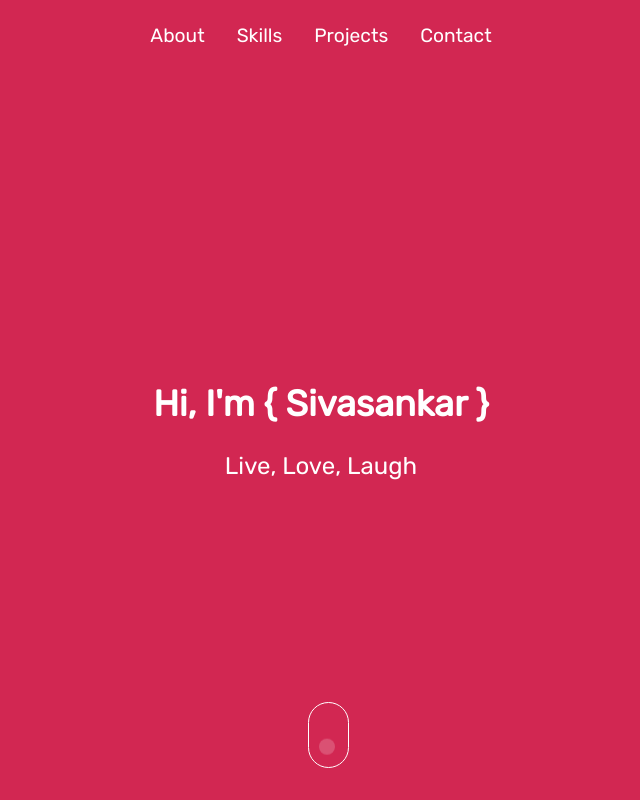
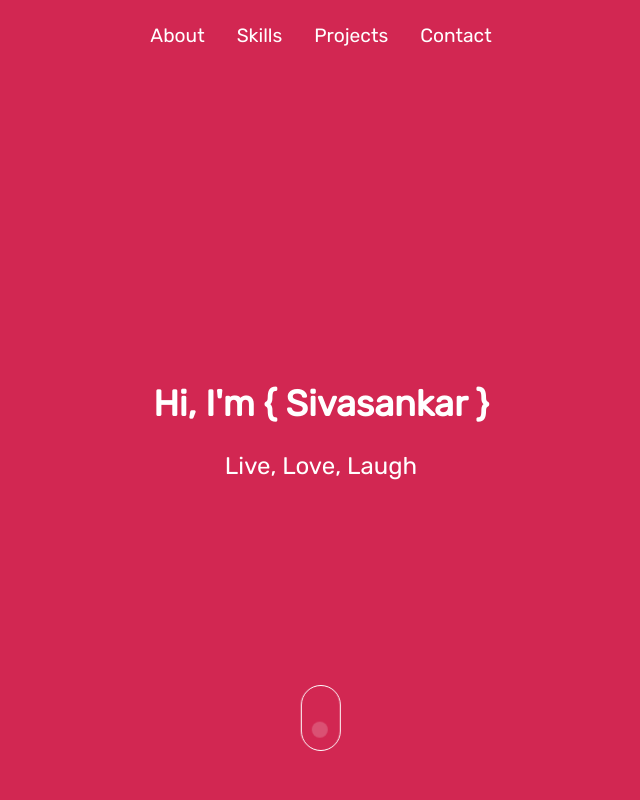
Before and after one commit to hisivasankar/hisivasankar.github.io, a plain HTML site: page index.html in a window 1280 px wide. Shown: the top 800 px of the page, without its empty margins (319-959 px from the left). Drawn offline with Linux system fonts and the light colour scheme.

Commit message:
Flx scroll

```diff
--- a/index.html
+++ b/index.html
@@ -60,8 +60,9 @@
 
       #scroll-indicator {
         position: absolute;
-        bottom: 2rem;
-        left: 49%;
+        bottom: 1rem;
+        left: 50%;
+        transform: translate(-50%, -50%);
         width: 2.4rem;
         border: 1px solid white;
         height: 4rem;
```
